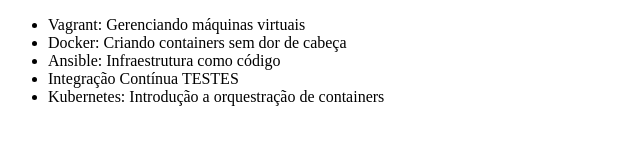
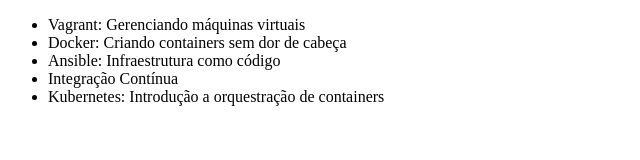
Before and after one commit to ThiagoBAlves13/aula, a plain HTML site: page AulaGit/index.html in a window 1280 px wide. Shown: the full height of the page, 0-640 px from the left. Drawn offline with Linux system fonts and the light colour scheme.

Commit message:
Correção

```diff
--- a/AulaGit/index.html
+++ b/AulaGit/index.html
@@ -9,7 +9,7 @@
         <li>Vagrant: Gerenciando máquinas virtuais</li>
         <li>Docker: Criando containers sem dor de cabeça</li>
         <li>Ansible: Infraestrutura como código</li>
-        <li>Integração Contínua TESTES</li>
+        <li>Integração Contínua</li>
 	<li>Kubernetes: Introdução a orquestração de containers</li>
     </ul>
 </body>
```
